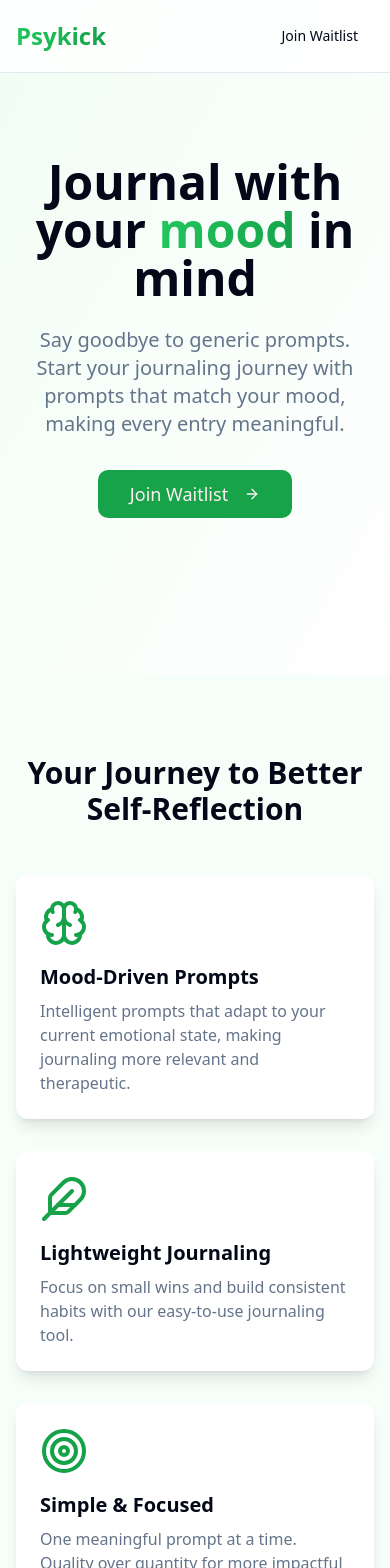
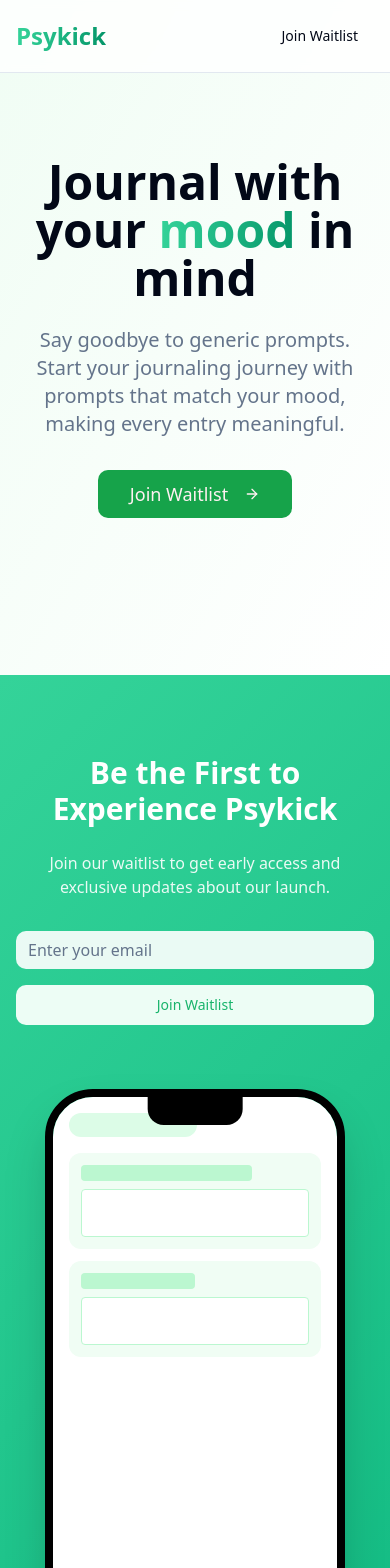
Before and after one commit to lambda-i/psykick-landing, a React (Vite) app: page / in a window 390 px wide. Shown: the top 1568 px of the page. Built offline with nearby package versions, Linux system fonts and the light colour scheme.

Commit message:
Update theme and layout structure
- Change the theme to mint green.
- Adjust the layout so that the phone screen appears just below the "Join Waitlist" button.
- Ensure the features section follows the phone screen.
- Position the contact form as the last section of the page.
[skip gpt_engineer]

```diff
--- /dev/null
+++ b/src/components/ContactForm.tsx
@@ -0,0 +1,53 @@
+import { Button } from "@/components/ui/button";
+import { Input } from "@/components/ui/input";
+import { Textarea } from "@/components/ui/textarea";
+import { useToast } from "@/components/ui/use-toast";
+import { Mail } from "lucide-react";
+
+export const ContactForm = () => {
+  const { toast } = useToast();
+
+  const handleSubmit = (e: React.FormEvent) => {
+    e.preventDefault();
+    toast({
+      title: "Message sent!",
+      description: "We'll get back to you as soon as possible.",
+    });
+    (e.target as HTMLFormElement).reset();
+  };
+
+  return (
+    <div className="py-20 px-4 bg-secondary/50">
+      <div className="max-w-2xl mx-auto text-center">
+        <h2 className="text-3xl md:text-4xl font-bold mb-6">Get in Touch</h2>
+        <p className="text-muted-foreground mb-8">
+          Have questions? We'd love to hear from you. Send us a message and we'll respond as soon as possible.
+        </p>
+        <form onSubmit={handleSubmit} className="space-y-6 text-left">
+          <div className="grid grid-cols-1 sm:grid-cols-2 gap-4">
+            <div>
+              <label htmlFor="name" className="block text-sm font-medium mb-2">Name</label>
+              <Input id="name" required placeholder="Your name" />
+            </div>
+            <div>
+              <label htmlFor="email" className="block text-sm font-medium mb-2">Email</label>
+              <Input id="email" type="email" required placeholder="your@email.com" />
+            </div>
+          </div>
+          <div>
+            <label htmlFor="message" className="block text-sm font-medium mb-2">Message</label>
+            <Textarea
+              id="message"
+              required
+              placeholder="Your message..."
+              className="min-h-[150px]"
+            />
+          </div>
+          <Button type="submit" className="w-full sm:w-auto">
+            Send Message <Mail className="ml-2" />
+          </Button>
+        </form>
+      </div>
+    </div>
+  );
+};
--- a/src/index.css
+++ b/src/index.css
@@ -10,19 +10,19 @@
     --card-foreground: 222.2 84% 4.9%;
     --popover: 0 0% 100%;
     --popover-foreground: 222.2 84% 4.9%;
-    --primary: 142 76% 36%;
+    --primary: 152 76% 40%;
     --primary-foreground: 355.7 100% 97.3%;
-    --secondary: 142 76% 96%;
-    --secondary-foreground: 142 76% 36%;
-    --muted: 142 76% 96%;
+    --secondary: 152 76% 96%;
+    --secondary-foreground: 152 76% 40%;
+    --muted: 152 76% 96%;
     --muted-foreground: 215.4 16.3% 46.9%;
-    --accent: 142 76% 96%;
-    --accent-foreground: 142 76% 36%;
+    --accent: 152 76% 96%;
+    --accent-foreground: 152 76% 40%;
     --destructive: 0 84.2% 60.2%;
     --destructive-foreground: 210 40% 98%;
     --border: 214.3 31.8% 91.4%;
     --input: 214.3 31.8% 91.4%;
-    --ring: 142 76% 36%;
+    --ring: 152 76% 40%;
     --radius: 0.75rem;
   }
 }
@@ -37,7 +37,7 @@
 }
 
 .gradient-bg {
-  background: linear-gradient(135deg, #22c55e 0%, #16a34a 100%);
+  background: linear-gradient(135deg, #34d399 0%, #10b981 100%);
 }
 
 .feature-card {
@@ -45,5 +45,5 @@
 }
 
 .text-gradient {
-  @apply bg-clip-text text-transparent bg-gradient-to-r from-green-500 to-green-600;
+  @apply bg-clip-text text-transparent bg-gradient-to-r from-emerald-400 to-emerald-600;
 }
--- a/src/pages/Index.tsx
+++ b/src/pages/Index.tsx
@@ -2,6 +2,7 @@ import { Button } from "@/components/ui/button";
 import { Hero } from "@/components/Hero";
 import { Features } from "@/components/Features";
 import { WaitlistForm } from "@/components/WaitlistForm";
+import { ContactForm } from "@/components/ContactForm";
 
 const Index = () => {
   return (
@@ -20,8 +21,9 @@ const Index = () => {
       </header>
       <main>
         <Hero />
+        <WaitlistForm />
         <Features />
-        <WaitlistForm />
+        <ContactForm />
       </main>
     </div>
   );
```
